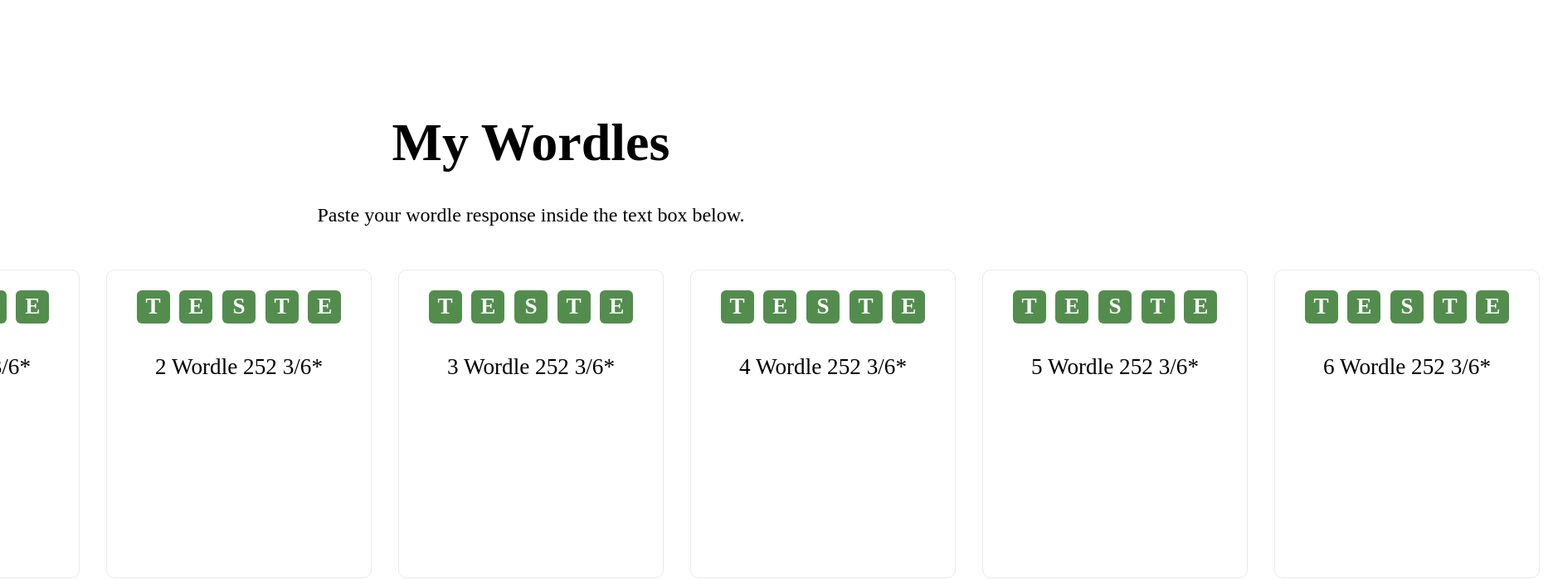
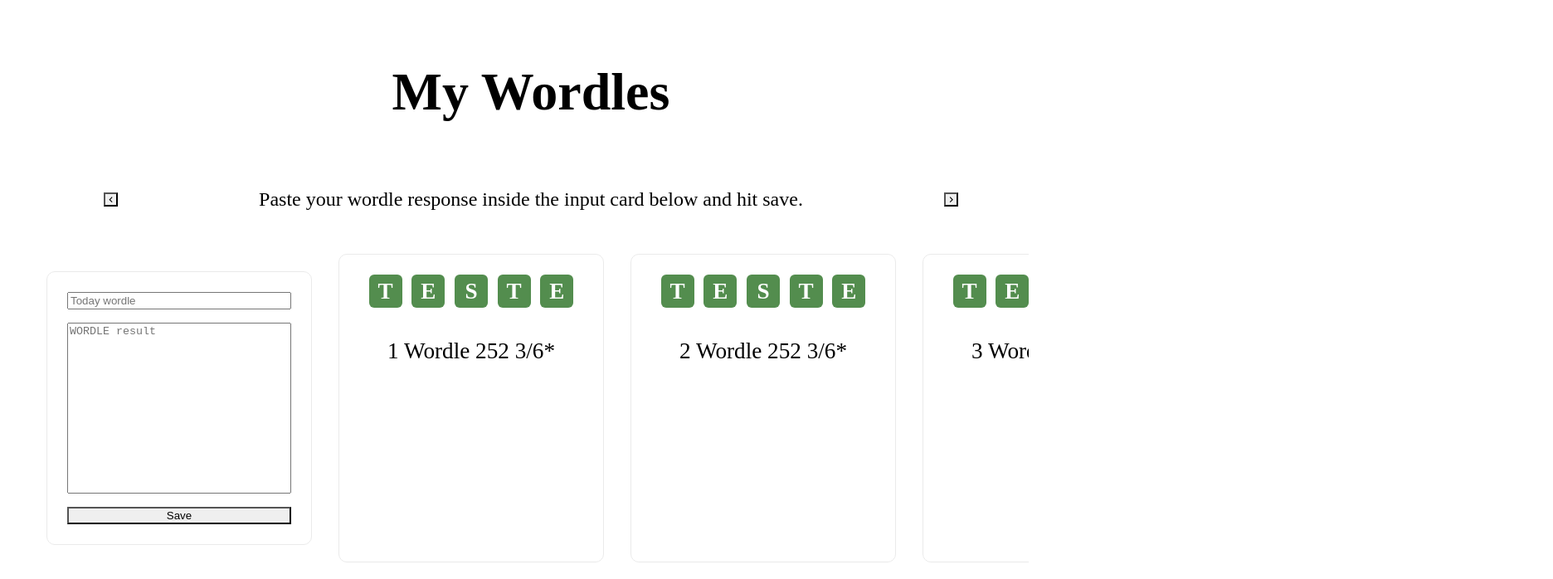
Before and after one commit to carlossgabriel/mywordles, a Next.js app: page / in a window 1280 px wide. Shown: the top 698 px of the page at 83% size, 1872 px wide, since content can reach past the window. Built offline with nearby package versions, Linux system fonts and the light colour scheme.

Commit message:
finished horizontal scroll

```diff
--- a/components/Card/index.tsx
+++ b/components/Card/index.tsx
@@ -2,19 +2,17 @@
 
 import styles from "../../styles/Home.module.css";
 
-// const word = "teste";
-
-// const statistics = `Wordle 252 3/6*
-
-// 🟩⬛⬛⬛⬛
-// 🟩⬛⬛🟩🟩
-// 🟩🟩🟩🟩🟩`;
-
-export default function Card(props) {
+export default function Card({
+  word,
+  statistics,
+}: {
+  word: string;
+  statistics: string;
+}) {
   return (
     <div className={styles.card}>
       <div className={styles.lettersBox}>
-        {props.word.split("").map((letter, index) => {
+        {word.split("").map((letter, index) => {
           return (
             <Text key={index} className={styles.letter}>
               {letter.toUpperCase()}
@@ -29,7 +27,7 @@
         height="250px"
         textAlign="center"
       >
-        {props.statistics}
+        {statistics}
       </Text>
     </div>
   );
--- a/components/InputCard/index.tsx
+++ b/components/InputCard/index.tsx
@@ -19,7 +19,7 @@
         height="200px"
       />
       <Button colorScheme="teal" variant="outline" className={styles.button}>
-        Button
+        Save
       </Button>
     </div>
   );
--- a/package.json
+++ b/package.json
@@ -9,6 +9,7 @@
     "lint": "next lint"
   },
   "dependencies": {
+    "@chakra-ui/icons": "^1.1.7",
     "@chakra-ui/react": "^1.8.5",
     "@emotion/react": "^11",
     "@emotion/styled": "^11",
--- a/pages/index.tsx
+++ b/pages/index.tsx
@@ -1,4 +1,5 @@
-import { Image } from "@chakra-ui/react";
+import { ChevronLeftIcon, ChevronRightIcon } from "@chakra-ui/icons";
+import { Image, IconButton } from "@chakra-ui/react";
 import type { NextPage } from "next";
 import Head from "next/head";
 
@@ -45,6 +46,15 @@
   },
 ];
 
+const scroll = (direction: "left" | "right") => {
+  const card = document.querySelector(`.${styles.carousel}`);
+  if (direction === "left") {
+    card?.scrollBy({ left: -300, top: 0, behavior: "smooth" });
+  } else {
+    card?.scrollBy({ left: 300, top: 0, behavior: "smooth" });
+  }
+};
+
 const Home: NextPage = () => {
   return (
     <div className={styles.container}>
@@ -57,15 +67,33 @@
       <main className={styles.main}>
         <h1 className={styles.title}>My Wordles</h1>
 
-        <p className={styles.description}>
-          Paste your wordle response inside the text box below.
-        </p>
+        <div className={styles.scrollButtons}>
+          <IconButton
+            aria-label="Scroll to the left"
+            icon={<ChevronLeftIcon />}
+            onClick={() => {
+              scroll("left");
+            }}
+          />
+          <p className={styles.description}>
+            Paste your wordle response inside the input card below and hit save.
+          </p>
+          <IconButton
+            aria-label="Scroll to the right"
+            icon={<ChevronRightIcon />}
+            onClick={() => {
+              scroll("right");
+            }}
+          />
+        </div>
 
         <div className={styles.carousel}>
           <InputCard />
-          {cards.map((card, index) => {
-            return <Card key={index} {...card} />;
-          })}
+          {cards.length > 0
+            ? cards.map((card, index) => {
+                return <Card key={index} {...card} />;
+              })
+            : null}
         </div>
       </main>
 
--- a/styles/Home.module.css
+++ b/styles/Home.module.css
@@ -3,11 +3,7 @@
 }
 
 .main {
-  min-height: 100vh;
   padding: 1rem 0;
-  flex: 1;
-  display: flex;
-  flex-direction: column;
   justify-content: center;
   align-items: center;
 }
@@ -40,7 +36,7 @@
 }
 
 .title {
-  margin: 0;
+  margin-top: 50px;
   line-height: 1.15;
   font-size: 4rem;
 }
@@ -71,10 +67,22 @@
   overflow-x: auto;
   -webkit-overflow-scrolling: touch;
   -ms-overflow-style: -ms-autohiding-scrollbar;
+  align-items: center;
 }
 
+/* .carousel::-webkit-scrollbar {
+  display: none;
+} */
+
 .carousel::-webkit-scrollbar {
-  display: none;
+  height: 15px;              /* height of horizontal scrollbar ← You're missing this */
+  border: 1px solid #d5d5d5;
+  border-radius: 16px;
+  background-color: #abc5a8;
+}
+.carousel::-webkit-scrollbar-thumb:horizontal {
+  border-radius: 16px;
+  background-color: #538d4e;
 }
 
 .grid {
@@ -94,7 +102,7 @@
   border: 1px solid #eaeaea;
   border-radius: 10px;
   transition: color 0.15s ease, border-color 0.15s ease;
-  width: 270px;
+  min-width: 270px;
   display: flex;
   flex-direction: column;
 
@@ -157,6 +165,13 @@
   border-radius: 6px;
 }
 
+.scrollButtons {
+    display: flex;
+    justify-content: space-around;
+    align-items: center;
+    align-content: center;
+}
+
 @media (max-width: 600px) {
   .grid {
     width: 100%;
```
Also changed, not shown: styles/swiperstyle.css (deleted), 1 other file (tests, documents, lock files or other folders).
